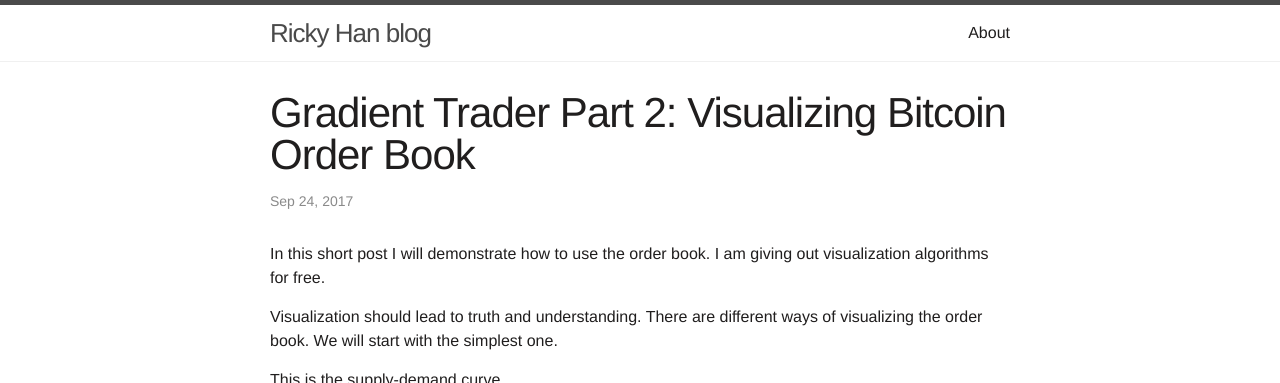
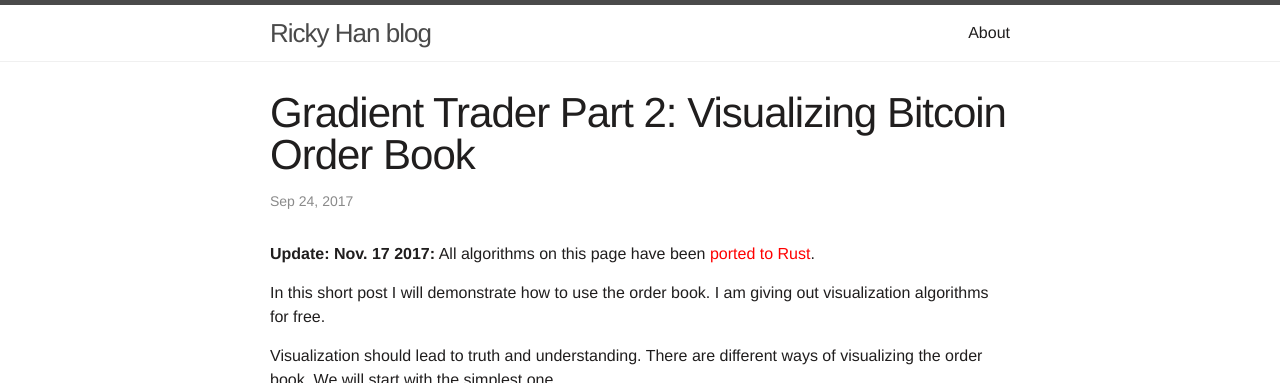
Before and after one commit to 0b01/rickyhan.com, a Jekyll site: the page built from _posts/2017-09-24-visualizing-order-book.markdown, in a window 1280 px wide and 900 px high, cut to the strip 0-383 px from the top of the window. Built offline with Jekyll 4.4.1, drawn with Linux system fonts in a browser that asks for light colours; formulas are drawn with MathJax 3.

Commit message:
Update 2017-09-24-visualizing-order-book.markdown

```diff
--- a/_posts/2017-09-24-visualizing-order-book.markdown
+++ b/_posts/2017-09-24-visualizing-order-book.markdown
@@ -6,6 +6,8 @@ categories: jekyll update
 ---
 
 <script src="https://cdnjs.cloudflare.com/ajax/libs/mathjax/2.7.0/MathJax.js?config=TeX-AMS-MML_HTMLorMML" type="text/javascript"></script>
+
+**Update: Nov. 17 2017:** All algorithms on this page have been [ported to Rust](https://github.com/rickyhan/tectonicdb/tree/master/src/lib).
 
 In this short post I will demonstrate how to use the order book. I am giving out  visualization algorithms for free.
 
```
